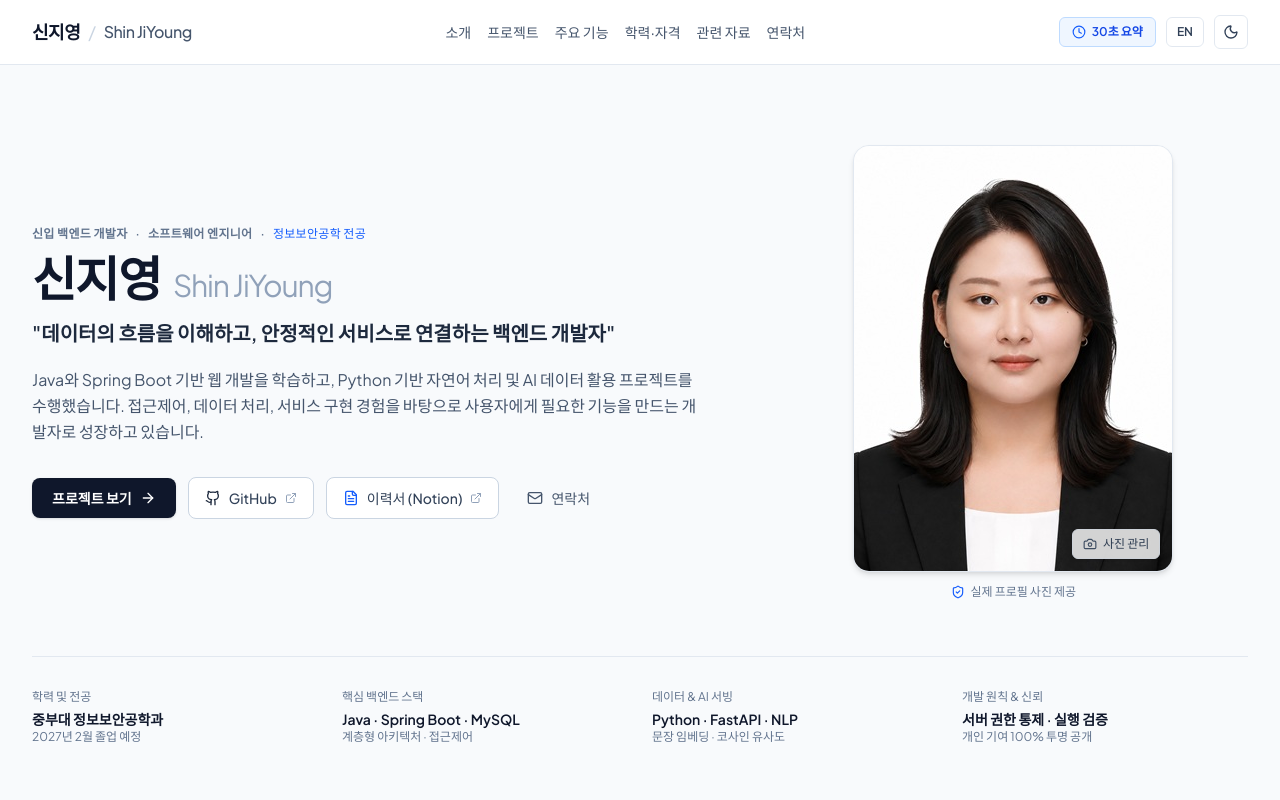
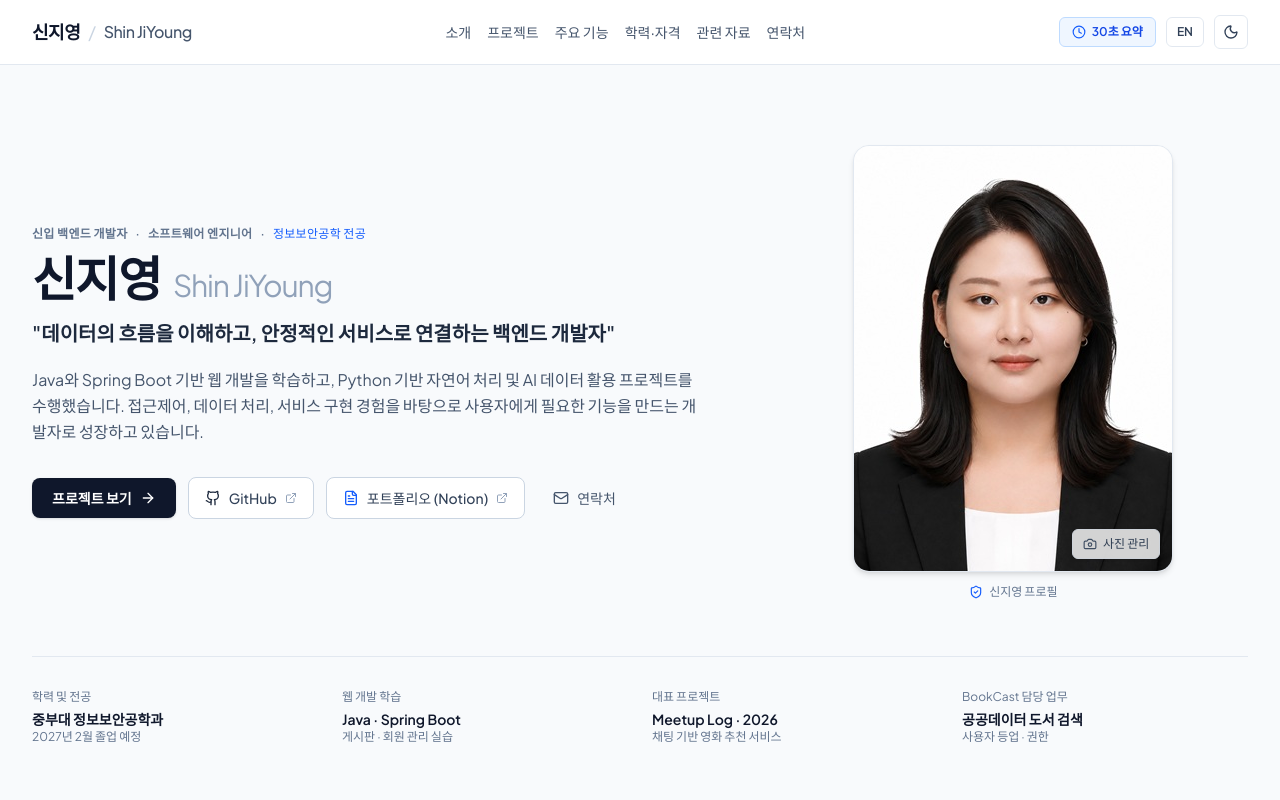
Before and after one commit to shinjiyoung04/portfolio_shinyiyoung, a React (Vite) app: page / in a window 1280 px wide. Shown: the top 800 px of the page. Built offline with nearby package versions, Linux system fonts and the light colour scheme.

Commit message:
Refactor Hero component layout and text
Updated text content and layout in Hero component.

```diff
--- a/src/components/Hero.tsx
+++ b/src/components/Hero.tsx
@@ -21,7 +21,7 @@ export const Hero: React.FC<HeroProps> = ({ onOpenPhotoModal }) => {
           {/* Left Column: Developer Introduction & Action CTAs */}
           <div className="lg:col-span-7 flex flex-col justify-center">
             {/* Career Track & Trust Indicator */}
-            <div className="flex items-center gap-2 text-xs font-semibold text-slate-500 dark:text-slate-400 mb-3 tracking-wide">
+            <div className="flex flex-wrap items-center gap-2 text-xs font-semibold text-slate-500 dark:text-slate-400 mb-3 tracking-wide">
               <span>{t('신입 백엔드 개발자', 'Junior Backend Developer')}</span>
               <span aria-hidden="true">·</span>
               <span>{t('소프트웨어 엔지니어', 'Software Engineer')}</span>
@@ -32,9 +32,9 @@ export const Hero: React.FC<HeroProps> = ({ onOpenPhotoModal }) => {
             </div>
 
             {/* Candidate Name */}
-            <h1 className="text-3xl sm:text-4xl lg:text-5xl font-extrabold tracking-tight text-slate-900 dark:text-white mb-4">
+            <h1 className="flex flex-wrap items-baseline gap-x-3 gap-y-1 text-3xl sm:text-4xl lg:text-5xl font-extrabold tracking-tight text-slate-900 dark:text-white mb-4">
               <span>{t(PERSONAL_INFO.nameKo, PERSONAL_INFO.nameEn)}</span>
-              <span className="text-slate-400 dark:text-slate-600 font-normal text-2xl sm:text-3xl ml-3">
+              <span className="text-slate-400 dark:text-slate-600 font-normal text-2xl sm:text-3xl">
                 {t(PERSONAL_INFO.nameEn, PERSONAL_INFO.nameKo)}
               </span>
             </h1>
@@ -71,13 +71,13 @@ export const Hero: React.FC<HeroProps> = ({ onOpenPhotoModal }) => {
               </a>
 
               <a
-                href={PERSONAL_INFO.opensurveyNotionUrl}
+                href={PERSONAL_INFO.notionUrl}
                 target="_blank"
                 rel="noopener noreferrer"
                 className="inline-flex items-center gap-2 px-4 py-2.5 rounded-lg text-sm font-medium text-slate-700 dark:text-slate-200 bg-white dark:bg-slate-900 border border-slate-300 dark:border-slate-700 hover:bg-slate-100 dark:hover:bg-slate-800 transition-colors whitespace-nowrap"
               >
                 <FileText className="w-4 h-4 text-blue-600 dark:text-blue-400" />
-                <span>{t('이력서 (Notion)', 'Resume (Notion)')}</span>
+                <span>{t('포트폴리오 (Notion)', 'Portfolio (Notion)')}</span>
                 <ExternalLink className="w-3 h-3 text-slate-400" />
               </a>
 
@@ -134,7 +134,7 @@ export const Hero: React.FC<HeroProps> = ({ onOpenPhotoModal }) => {
             {/* Direct caption below photo */}
             <div className="mt-3 flex items-center gap-1.5 text-xs text-slate-500 dark:text-slate-400">
               <ShieldCheck className="w-3.5 h-3.5 text-blue-600 dark:text-blue-400" />
-              <span>{t('실제 프로필 사진 제공', 'Verified Candidate Profile Photo')}</span>
+              <span>{t('신지영 프로필', 'Shin JiYoung profile')}</span>
             </div>
           </div>
         </div>
@@ -155,37 +155,37 @@ export const Hero: React.FC<HeroProps> = ({ onOpenPhotoModal }) => {
 
           <div>
             <div className="text-xs text-slate-500 dark:text-slate-400 mb-1">
-              {t('핵심 백엔드 스택', 'Core Backend Stack')}
+              {t('웹 개발 학습', 'Web development studies')}
             </div>
             <div className="text-sm font-semibold text-slate-900 dark:text-slate-100">
-              Java · Spring Boot · MySQL
+              Java · Spring Boot
             </div>
             <div className="text-xs text-slate-500 dark:text-slate-400">
-              {t('계층형 아키텍처 · 접근제어', 'Layered Arch & RBAC')}
+              {t('게시판 · 회원 관리 실습', 'Board & member-management exercises')}
             </div>
           </div>
 
           <div>
             <div className="text-xs text-slate-500 dark:text-slate-400 mb-1">
-              {t('데이터 & AI 서빙', 'Data & AI Serving')}
+              {t('대표 프로젝트', 'Featured project')}
             </div>
             <div className="text-sm font-semibold text-slate-900 dark:text-slate-100">
-              Python · FastAPI · NLP
+              Meetup Log · 2026
             </div>
             <div className="text-xs text-slate-500 dark:text-slate-400">
-              {t('문장 임베딩 · 코사인 유사도', 'Embeddings & Cosine Sim')}
+              {t('채팅 기반 영화 추천 서비스', 'Chat-based movie recommendations')}
             </div>
           </div>
 
           <div>
             <div className="text-xs text-slate-500 dark:text-slate-400 mb-1">
-              {t('개발 원칙 & 신뢰', 'Engineering Integrity')}
+              {t('BookCast 담당 업무', 'BookCast responsibilities')}
             </div>
             <div className="text-sm font-semibold text-slate-900 dark:text-slate-100">
-              {t('서버 권한 통제 · 실행 검증', 'Server Security & Verification')}
+              {t('공공데이터 도서 검색', 'Public-data book search')}
             </div>
             <div className="text-xs text-slate-500 dark:text-slate-400">
-              {t('개인 기여 100% 투명 공개', 'Transparent Attribution')}
+              {t('사용자 등업 · 권한', 'Membership upgrades & permissions')}
             </div>
           </div>
         </div>
```
